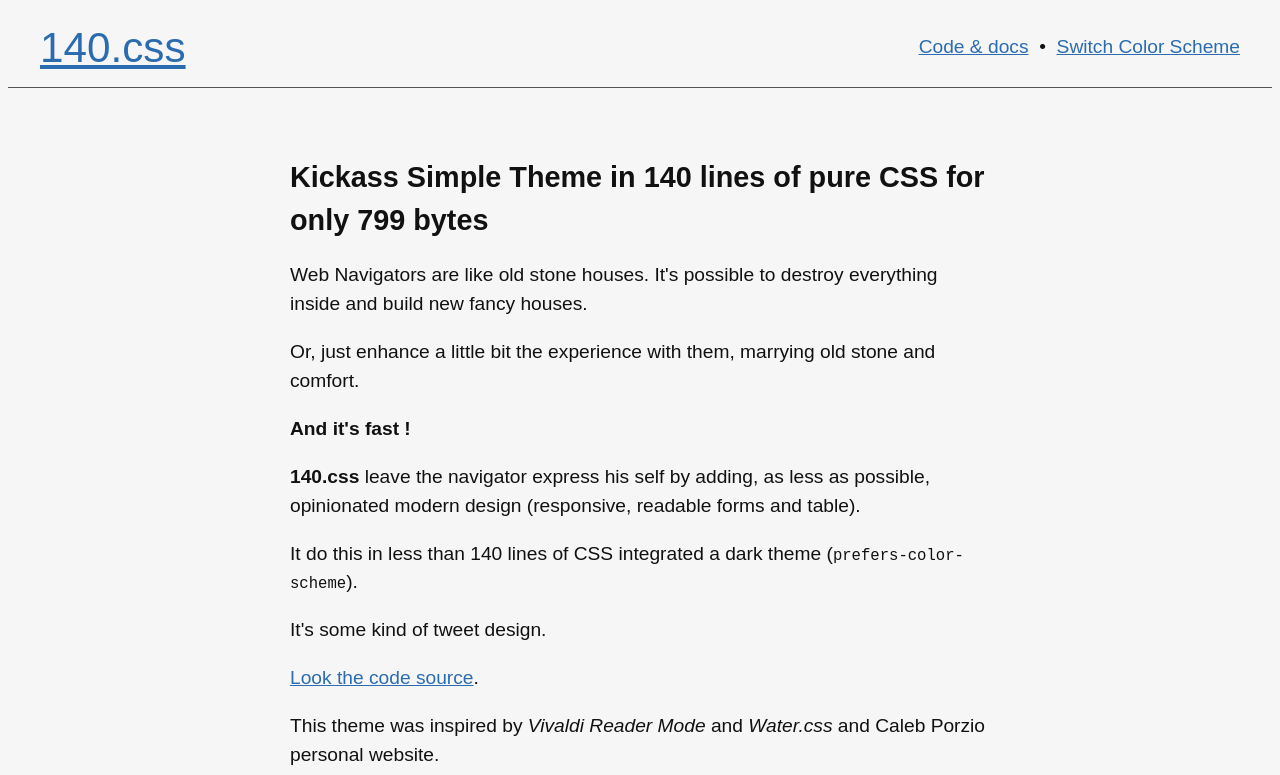
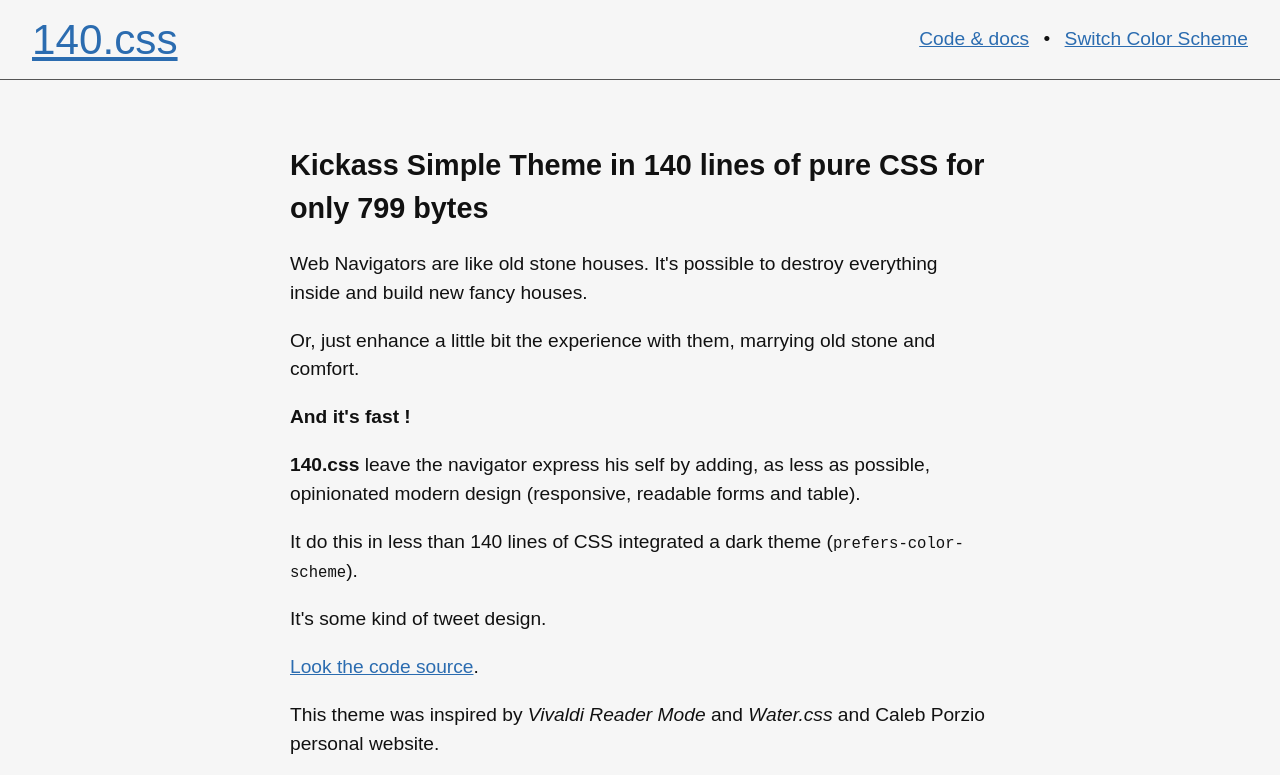
Before and after one commit to PiedWeb/140.css, a website: page docs/index.html in a window 1280 px wide. Shown: the top 775 px of the page. Drawn offline with Linux system fonts and the light colour scheme.

Commit message:
Update navbar

```diff
--- a/docs/index.html
+++ b/docs/index.html
@@ -22,28 +22,6 @@
 </head>
 
 <body>
-
-  <header style="
-      display: flex;
-      justify-content: space-between;
-      align-items: center;
-      padding: .5rem 2rem;
-      border-bottom: 1px solid var(--color-light)
-    ">
-    <span style="display:block;font-size: 2.2em;"><a href="/">140.css</a></span>
-    <nav>
-      <a href="https://github.com/PiedWeb/140.css">Code &amp; docs</a> &nbsp;•&nbsp;
-      <a href="#" onclick="switchColorTheme()">Switch Color Scheme</a>
-    </nav>
-  </header>
-  <style>
-    @media (max-width: 576px) {
-      header {
-        flex-direction: column;
-      }
-    }
-  </style>
-
   <div class="container">
     <h1 style="font-size:1.5em;">Kickass Simple Theme in 140 lines of pure CSS for only 799 bytes</h1>
 
@@ -229,6 +207,51 @@ class HelloWorld
           Web</a>&nbsp;/&nbsp;<a href="https://dev.piedweb.com">Design Blog</a></p>
     </footer>
   </div>
+
+  <!-- navbar -->
+  <header style="
+            display: flex;
+            justify-content: space-between;
+            align-items: center;
+            padding: .5rem 2rem;
+            border-bottom: 1px solid var(--color-light);
+            position: absolute;
+            top: 0;
+            right: 0;
+            left: 0;
+            z-index: 1030;
+          ">
+    <span style="display:block;font-size: 2.2em; margin-right:0.5em"><a href="/">140.css</a></span>
+    <nav class=nav>
+      <ul style="list-style:none; display:flex">
+        <li><a href="https://github.com/PiedWeb/140.css">Code &amp; docs</a></li>
+        <li><a href="#" onclick="switchColorTheme()">Switch Color Scheme</a></li>
+      </ul>
+    </nav>
+  </header>
+  <style>
+    body {
+      margin-top: 4em;
+    }
+
+    .nav ul {
+      padding: 0;
+      margin: 0
+    }
+
+    .nav li+li::before {
+      content: '•';
+      margin: 0 0.75em;
+    }
+
+    @media (max-width: 576px) {
+      header {
+        flex-direction: column;
+      }
+    }
+  </style>
+  <!-- /navbar -->
+
 </body>
 
 </html>
```
